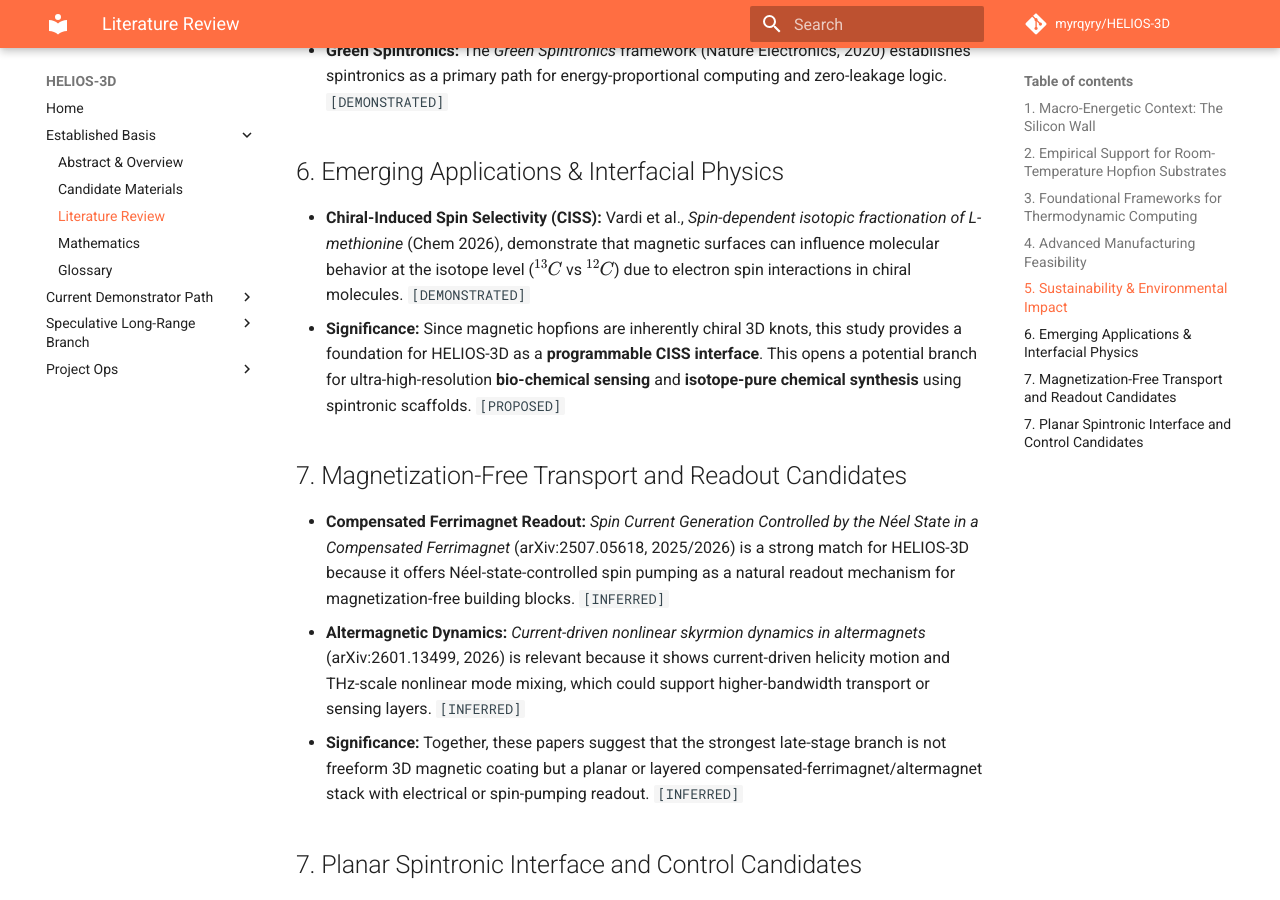
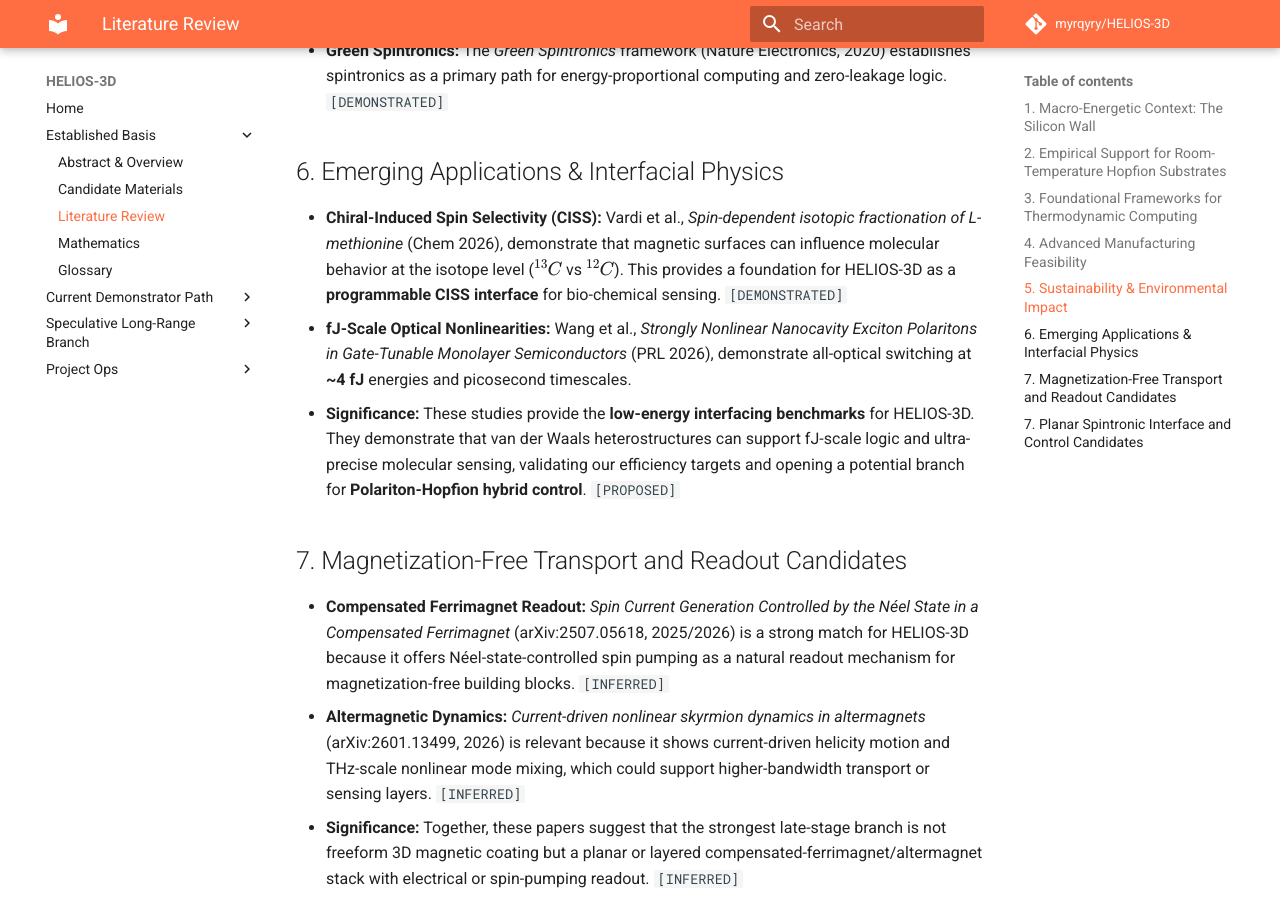
Before and after one commit to myrqyry/HELIOS-3D, an MkDocs documentation site: the page built from docs/LITERATURE_REVIEW.md, in a window 1280 px wide and 900 px high, scrolled down 2806 px. Built offline with MkDocs 1.6.1 and Material for MkDocs 9.7.7, drawn with Linux system fonts in a browser that asks for light colours; comment, search, counter and statistics services are not loaded.

Commit message:
docs: integrate 4 fJ polaritonic switching benchmark (Wang et al., 2026) as an efficiency reference

```diff
--- a/docs/LITERATURE_REVIEW.md
+++ b/docs/LITERATURE_REVIEW.md
@@ -38,8 +38,9 @@ Recent literature provides a basis for investigating specific heterostructures a
 *   **Green Spintronics:** The *Green Spintronics* framework (Nature Electronics, 2020) establishes spintronics as a primary path for energy-proportional computing and zero-leakage logic. `[DEMONSTRATED]`
 
 ## 6. Emerging Applications & Interfacial Physics
-*   **Chiral-Induced Spin Selectivity (CISS):** Vardi et al., *Spin-dependent isotopic fractionation of L-methionine* (Chem 2026), demonstrate that magnetic surfaces can influence molecular behavior at the isotope level ($^{13}C$ vs $^{12}C$) due to electron spin interactions in chiral molecules. `[DEMONSTRATED]`
-*   **Significance:** Since magnetic hopfions are inherently chiral 3D knots, this study provides a foundation for HELIOS-3D as a **programmable CISS interface**. This opens a potential branch for ultra-high-resolution **bio-chemical sensing** and **isotope-pure chemical synthesis** using spintronic scaffolds. `[PROPOSED]`
+*   **Chiral-Induced Spin Selectivity (CISS):** Vardi et al., *Spin-dependent isotopic fractionation of L-methionine* (Chem 2026), demonstrate that magnetic surfaces can influence molecular behavior at the isotope level ($^{13}C$ vs $^{12}C$). This provides a foundation for HELIOS-3D as a **programmable CISS interface** for bio-chemical sensing. `[DEMONSTRATED]`
+*   **fJ-Scale Optical Nonlinearities:** Wang et al., *Strongly Nonlinear Nanocavity Exciton Polaritons in Gate-Tunable Monolayer Semiconductors* (PRL 2026), demonstrate all-optical switching at **~4 fJ** energies and picosecond timescales.
+*   **Significance:** These studies provide the **low-energy interfacing benchmarks** for HELIOS-3D. They demonstrate that van der Waals heterostructures can support fJ-scale logic and ultra-precise molecular sensing, validating our efficiency targets and opening a potential branch for **Polariton-Hopfion hybrid control**. `[PROPOSED]`
 
 ## 7. Magnetization-Free Transport and Readout Candidates
 *   **Compensated Ferrimagnet Readout:** *Spin Current Generation Controlled by the Néel State in a Compensated Ferrimagnet* (arXiv:2507.05618, 2025/2026) is a strong match for HELIOS-3D because it offers Néel-state-controlled spin pumping as a natural readout mechanism for magnetization-free building blocks. `[INFERRED]`
```
Also changed, not shown: docs/CLAIMS_MATRIX.md (+1 -1 lines).
